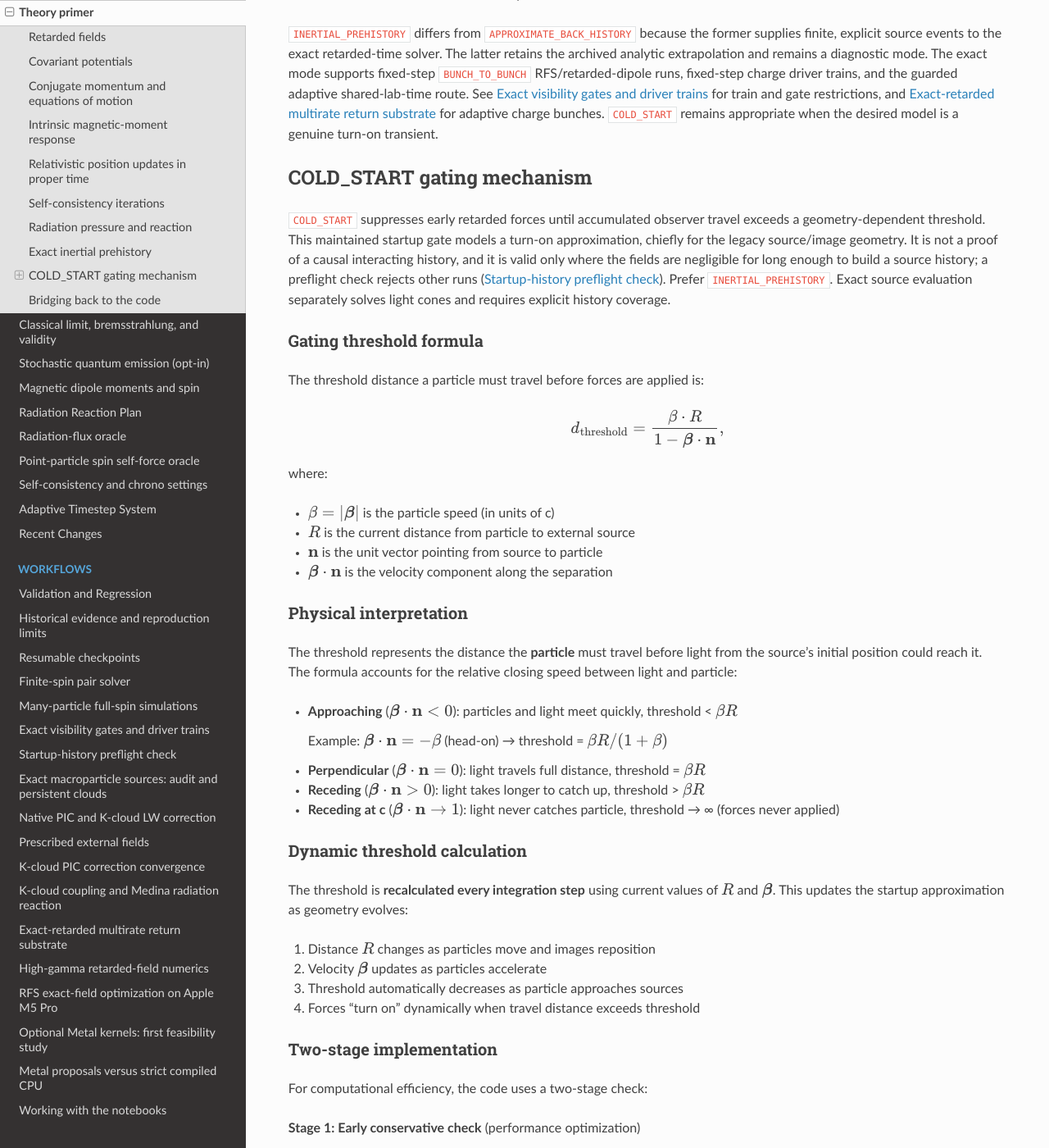
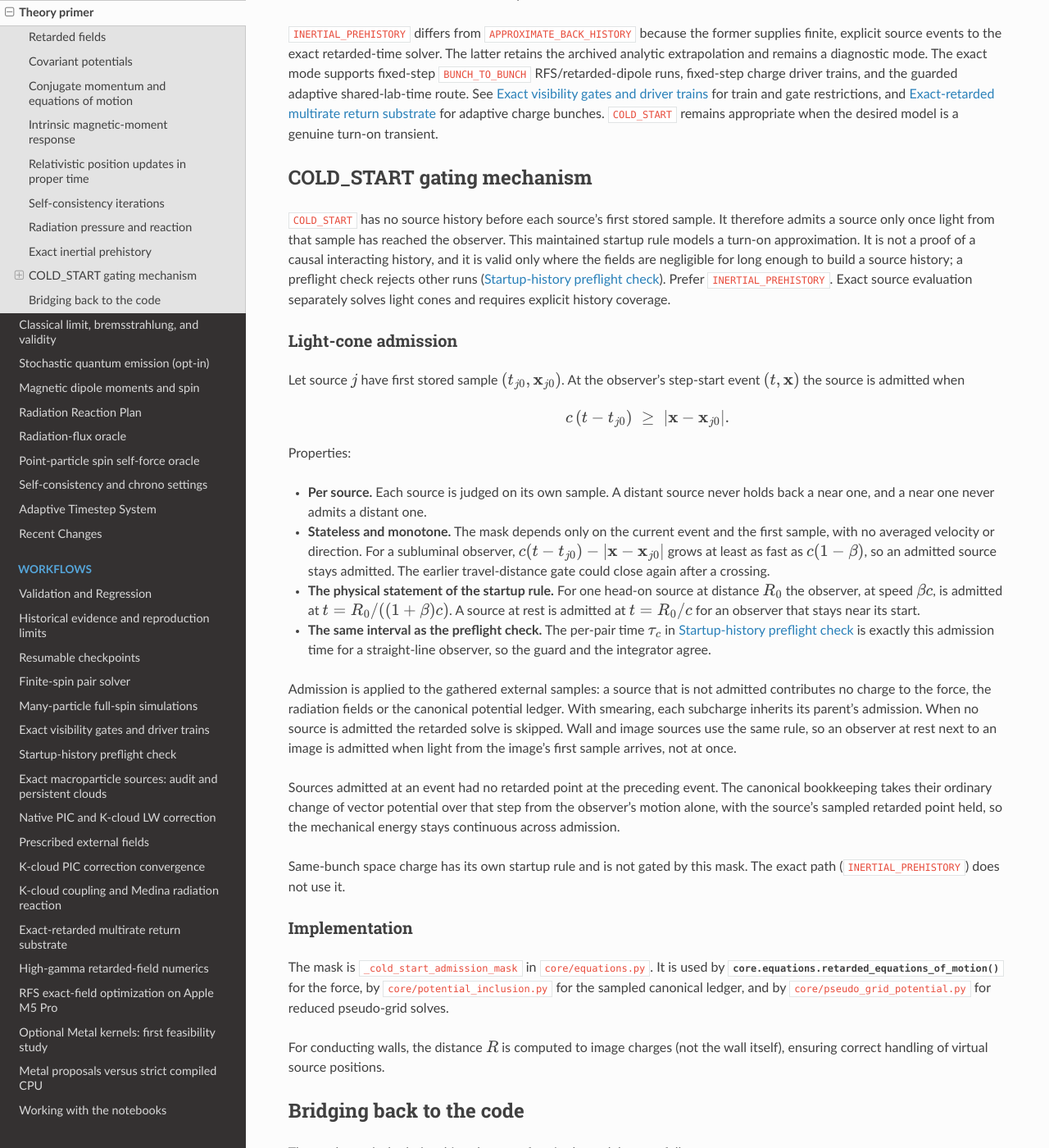
Before and after one commit to benfolsom/LW_integrator, a Sphinx documentation site: the page built from docs/source/theory.rst, in a window 1280 px wide and 1400 px high, scrolled down 4901 px. Shown: the whole window at 82% size. Built offline with Sphinx 7.4.7 and the Read the Docs theme 3.1.0, drawn with Linux system fonts in a browser that asks for light colours; pages that are not in the unit, such as notebooks, are missing from menus; some of the changed text lies outside the part shown.

Commit message:
Document COLD_START light-cone admission and affected results

```diff
--- a/docs/source/recent_changes.rst
+++ b/docs/source/recent_changes.rst
@@ -12,6 +12,26 @@
 claims describe their named revisions, not the current defaults. Use
 :doc:`self_consistency`, :doc:`exact_path`, and :doc:`native_pic` for maintained
 configuration guidance, and ``CHANGELOG.md`` for the consolidated release notes.
+
+.. _release_unreleased_coldstart_gate:
+
+Unreleased: COLD_START light-cone admission
+-------------------------------------------
+
+The ``COLD_START`` external-force gate is now a per-source light-cone admission
+mask: source ``j`` is admitted when ``c (t_obs - t_j0) >= |x_obs - x_j0|`` for
+its first stored sample. The old observer-level travel-distance threshold took
+the maximum over sources, opened before light had arrived, and could close again
+after a crossing. See :doc:`theory` for the rule and :doc:`startup_history` for
+its agreement with the preflight guard. Same-bunch space charge, the exact path
+and ``APPROXIMATE_BACK_HISTORY`` are unchanged bit for bit.
+
+**Results affected.** Earlier sampled ``COLD_START`` ``BUNCH_TO_BUNCH`` runs with
+extended source trains (span comparable to the distance to the nearest source;
+up to total loss of the impulse), and crossings with
+``beta_r (2 + beta_s) > 1`` (net-energy and longitudinal ledgers wrong, the sign
+of the net energy flipping in the stationary-driver case). Transverse kicks were
+barely affected. Re-run these before relying on them.
 
 .. _release_v0_12_0:
 
@@ -29,8 +49,9 @@
 ``INERTIAL_PREHISTORY``. The guard measures the missing impulse against the full
 straight-line encounter, checks signed components as well as ``|F|``, accounts
 for driver-train prehistory, and exempts ``APPROXIMATE_BACK_HISTORY``, which has
-no missing-history window. Whether the integrator's own per-observer start-up
-gate is correct is still being investigated, and the guard does not model it.
+no missing-history window. The integrator's own start-up gate has since been replaced
+(see the Unreleased entry above); the guard's per-pair window now equals the
+integrator's admission time.
 
 **Audit fixes and the results they affect.** These change numbers; defaults and
 configuration keys are unchanged. Re-run anything in these classes before
--- a/docs/source/startup_history.rst
+++ b/docs/source/startup_history.rst
@@ -78,10 +78,12 @@
 and radiation reaction are not modelled; an early exit shortens the run, so the
 estimate is a screen, not a correction. **A pass is not an energy-accuracy
 certificate**: it says that little of the encounter impulse is missing, not that
-the energy ledger is converged. The check also does not model the integrator's
-own per-observer start-up gate, which opens for all sources at once from the
-farthest one; an extended source bunch can therefore lose more interaction than
-the per-pair estimate shows (this is under investigation).
+the energy ledger is converged. The integrator's ``COLD_START``
+admission is per source and opens for source ``j`` at the observer's first step
+event with ``c (t - t_j0) >= |x - x_j0|``, which is the pair's ``tau_c`` for a
+straight-line observer, so the guard's missing window and the integrator's
+admission time coincide. Within one time step, a source is still admitted at
+the first step boundary after ``tau_c``. See :doc:`theory` for the rule.
 
 Failure and override
 --------------------
--- a/docs/source/theory.rst
+++ b/docs/source/theory.rst
@@ -304,127 +304,65 @@
 COLD_START gating mechanism
 ---------------------------
 
-``COLD_START`` suppresses early retarded forces until accumulated observer
-travel exceeds a geometry-dependent threshold. This maintained startup gate
-models a turn-on approximation, chiefly for the legacy source/image geometry.
-It is not a proof of a causal interacting history, and it is valid only where
-the fields are negligible for long enough to build a source history; a preflight
-check rejects other runs (:doc:`startup_history`). Prefer ``INERTIAL_PREHISTORY``. Exact source evaluation
-separately solves light cones and requires explicit history coverage.
+``COLD_START`` has no source history before each source's first stored sample.
+It therefore admits a source only once light from that sample has reached the
+observer. This maintained startup rule models a turn-on approximation. It is not
+a proof of a causal interacting history, and it is valid only where the fields
+are negligible for long enough to build a source history; a preflight check
+rejects other runs (:doc:`startup_history`). Prefer ``INERTIAL_PREHISTORY``.
+Exact source evaluation separately solves light cones and requires explicit
+history coverage.
 
-Gating threshold formula
-~~~~~~~~~~~~~~~~~~~~~~~~
+Light-cone admission
+~~~~~~~~~~~~~~~~~~~~
 
-The threshold distance a particle must travel before forces are applied is:
+Let source :math:`j` have first stored sample :math:`(t_{j0}, \mathbf{x}_{j0})`.
+At the observer's step-start event :math:`(t, \mathbf{x})` the source is
+admitted when
 
 .. math::
 
-   d_{\text{threshold}} = \frac{\beta \cdot R}{1 - \boldsymbol{\beta} \cdot \mathbf{n}},
+   c\,(t - t_{j0}) \;\ge\; \left|\mathbf{x} - \mathbf{x}_{j0}\right| .
 
-where:
+Properties:
 
-- :math:`\beta = |\boldsymbol{\beta}|` is the particle speed (in units of c)
-- :math:`R` is the current distance from particle to external source
-- :math:`\mathbf{n}` is the unit vector pointing from source to particle
-- :math:`\boldsymbol{\beta} \cdot \mathbf{n}` is the velocity component along the separation
+- **Per source.** Each source is judged on its own sample. A distant source
+  never holds back a near one, and a near one never admits a distant one.
+- **Stateless and monotone.** The mask depends only on the current event and
+  the first sample, with no averaged velocity or direction. For a subluminal
+  observer, :math:`c(t - t_{j0}) - |\mathbf{x} - \mathbf{x}_{j0}|` grows at
+  least as fast as :math:`c(1 - \beta)`, so an admitted source stays admitted.
+  The earlier travel-distance gate could close again after a crossing.
+- **The physical statement of the startup rule.** For one head-on source at
+  distance :math:`R_0` the observer, at speed :math:`\beta c`, is admitted at
+  :math:`t = R_0 / ((1 + \beta) c)`. A source at rest is admitted at
+  :math:`t = R_0 / c` for an observer that stays near its start.
+- **The same interval as the preflight check.** The per-pair time
+  :math:`\tau_c` in :doc:`startup_history` is exactly this admission time for a
+  straight-line observer, so the guard and the integrator agree.
 
-Physical interpretation
-~~~~~~~~~~~~~~~~~~~~~~~~
+Admission is applied to the gathered external samples: a source that is not
+admitted contributes no charge to the force, the radiation fields or the
+canonical potential ledger. With smearing, each subcharge inherits its parent's
+admission. When no source is admitted the retarded solve is skipped. Wall and
+image sources use the same rule, so an observer at rest next to an image is
+admitted when light from the image's first sample arrives, not at once.
 
-The threshold represents the distance the **particle** must travel before light
-from the source's initial position could reach it. The formula accounts for the
-relative closing speed between light and particle:
+Sources admitted at an event had no retarded point at the preceding event. The
+canonical bookkeeping takes their ordinary change of vector potential over that
+step from the observer's motion alone, with the source's sampled retarded point
+held, so the mechanical energy stays continuous across admission.
 
-- **Approaching** (:math:`\boldsymbol{\beta} \cdot \mathbf{n} < 0`): particles
-  and light meet quickly, threshold < :math:`\beta R`
-
-  Example: :math:`\boldsymbol{\beta} \cdot \mathbf{n} = -\beta` (head-on) →
-  threshold = :math:`\beta R / (1 + \beta)`
-
-- **Perpendicular** (:math:`\boldsymbol{\beta} \cdot \mathbf{n} = 0`): light
-  travels full distance, threshold = :math:`\beta R`
-
-- **Receding** (:math:`\boldsymbol{\beta} \cdot \mathbf{n} > 0`): light takes
-  longer to catch up, threshold > :math:`\beta R`
-
-- **Receding at c** (:math:`\boldsymbol{\beta} \cdot \mathbf{n} \rightarrow 1`):
-  light never catches particle, threshold → ∞ (forces never applied)
-
-Dynamic threshold calculation
-~~~~~~~~~~~~~~~~~~~~~~~~~~~~~~
-
-The threshold is **recalculated every integration step** using current values of
-:math:`R` and :math:`\boldsymbol{\beta}`. This updates the startup approximation
-as geometry evolves:
-
-1. Distance :math:`R` changes as particles move and images reposition
-2. Velocity :math:`\boldsymbol{\beta}` updates as particles accelerate
-3. Threshold automatically decreases as particle approaches sources
-4. Forces "turn on" dynamically when travel distance exceeds threshold
-
-Two-stage implementation
-~~~~~~~~~~~~~~~~~~~~~~~~~
-
-For computational efficiency, the code uses a two-stage check:
-
-**Stage 1: Early conservative check** (performance optimization)
-
-- Uses estimated maximum :math:`R` from external particle bounds
-- Conservative threshold: :math:`\beta R_{\max} / (1 + \beta)` (assumes head-on approach)
-- If travel distance < estimated threshold, skip expensive retarded distance calculations
-
-**Stage 2: Precise check** (accurate gating)
-
-- Uses actual retarded distance :math:`R` to each external source
-- Per-source thresholds: :math:`\beta R / (1 - \boldsymbol{\beta} \cdot \mathbf{n})`
-- Forces applied when travel distance ≥ threshold
-
-Velocity regime behavior
-~~~~~~~~~~~~~~~~~~~~~~~~
-
-The :math:`\beta` factor in the numerator is critical for non-relativistic particles:
-
-.. list-table::
-   :header-rows: 1
-   :widths: 20 15 30 35
-
-   * - Regime
-     - :math:`\beta`
-     - Threshold (approaching)
-     - Physical meaning
-   * - Non-relativistic
-     - 0.01
-     - :math:`0.01 R / 1.01 \approx 0.01 R`
-     - Forces apply almost immediately
-   * - Low velocity
-     - 0.1
-     - :math:`0.1 R / 1.1 \approx 0.09 R`
-     - Early force application
-   * - Moderate
-     - 0.5
-     - :math:`0.5 R / 1.5 \approx 0.33 R`
-     - Forces apply at 1/3 distance
-   * - Relativistic
-     - 0.9
-     - :math:`0.9 R / 1.9 \approx 0.47 R`
-     - Near half-distance
-   * - Ultra-relativistic
-     - → 1
-     - → :math:`R / 2`
-     - Approach halfway limit (never exceed)
-
-Without the :math:`\beta` factor, low-velocity particles would have forces
-suppressed for distances far exceeding physical interaction regions, producing
-incorrect physics.
+Same-bunch space charge has its own startup rule and is not gated by this
+mask. The exact path (``INERTIAL_PREHISTORY``) does not use it.
 
 Implementation
 ~~~~~~~~~~~~~~
 
-The gating mechanism is implemented in ``core/equations.py``:
-
-- ``_compute_gating_threshold`` computes per-source thresholds
-- ``_should_apply_external_forces`` performs the Stage 2 check
-- Early conservative check embedded in :func:`core.equations.retarded_equations_of_motion`
+The mask is ``_cold_start_admission_mask`` in ``core/equations.py``. It is used
+by :func:`core.equations.retarded_equations_of_motion` for the force, by
+``core/potential_inclusion.py`` for the sampled canonical ledger, and by
+``core/pseudo_grid_potential.py`` for reduced pseudo-grid solves.
 
 For conducting walls, the distance :math:`R` is computed to image charges (not
 the wall itself), ensuring correct handling of virtual source positions.
```
Also changed, not shown: CHANGELOG.md (+37 -0 lines).
